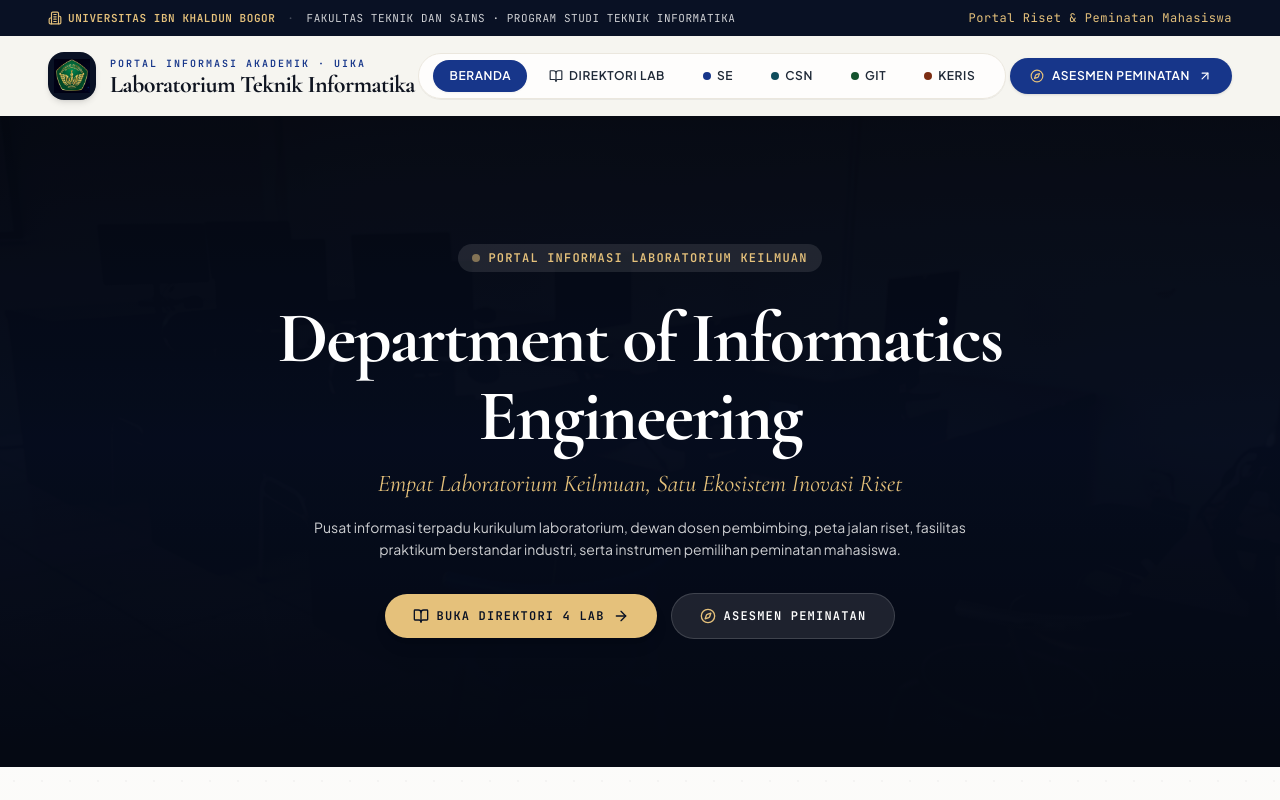
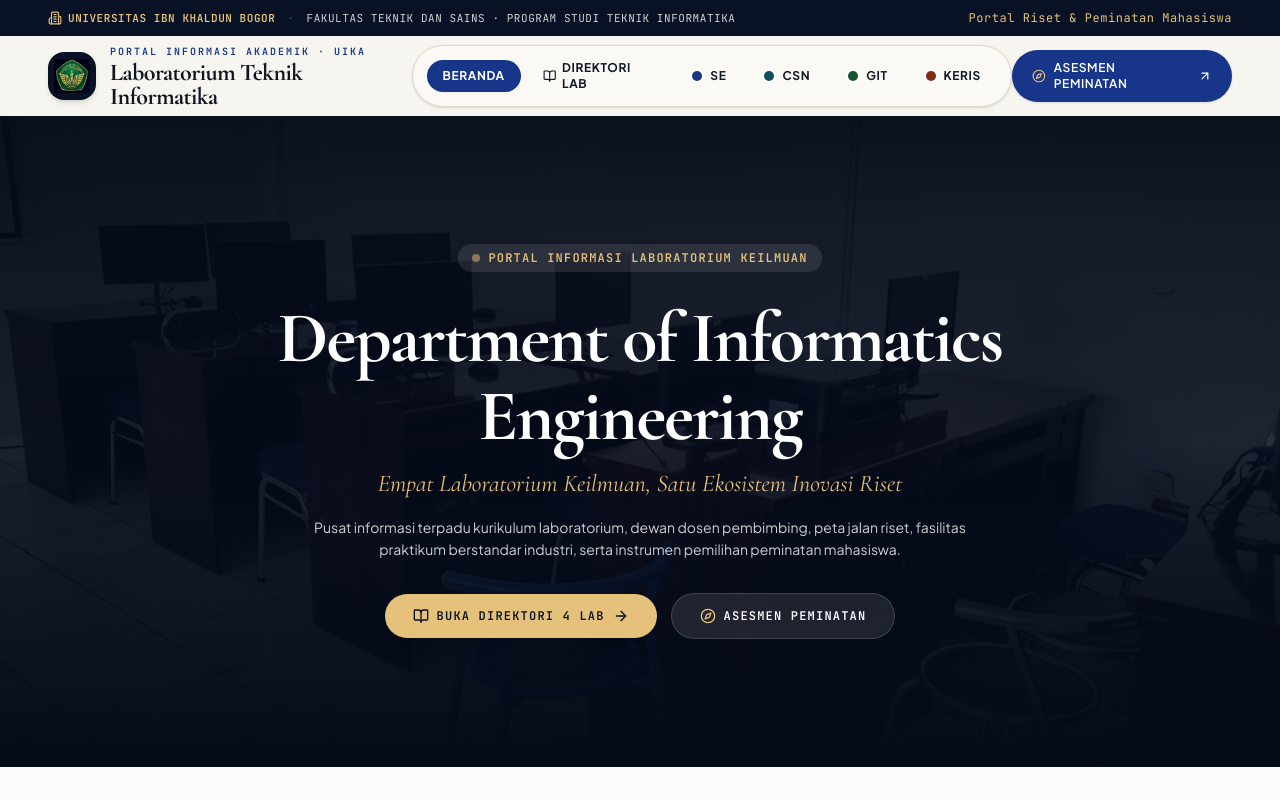
Before and after one commit to ClaudyRg/gebyar-it, a React (Vite) app: page / in a window 1280 px wide. Shown: the top 800 px of the page. Built offline with nearby package versions, Linux system fonts and the light colour scheme.

Commit message:
style: enhance visibility of lab background and navbar links

```diff
--- a/src/components/Navbar.tsx
+++ b/src/components/Navbar.tsx
@@ -75,13 +75,13 @@ export const Navbar: React.FC = () => {
               </div>
             </Link>
 
-            <nav className="hidden lg:flex items-center gap-1.5 bg-white/80 px-3.5 py-1.5 rounded-full shadow-2xs border border-[#EBE7DE]">
+            <nav className="hidden lg:flex items-center gap-1.5 bg-[#FAF9F5] px-3.5 py-1.5 rounded-full shadow-sm border border-[#DDD8CB]">
               <Link
                 to="/"
-                className={`px-4 py-2 rounded-full text-xs font-semibold uppercase tracking-wider transition ${
+                className={`px-4 py-2 rounded-full text-xs font-bold uppercase tracking-wider transition ${
                   location.pathname === '/'
                     ? 'bg-[#17368A] text-white shadow-xs'
-                    : 'text-[#1F2937] hover:text-[#17368A] hover:bg-[#17368A]/5'
+                    : 'text-[#111827] hover:text-[#17368A] hover:bg-black/5'
                 }`}
               >
                 Beranda
@@ -89,10 +89,10 @@ export const Navbar: React.FC = () => {
 
               <Link
                 to="/directory"
-                className={`px-4 py-2 rounded-full text-xs font-semibold uppercase tracking-wider transition flex items-center gap-1.5 ${
+                className={`px-4 py-2 rounded-full text-xs font-bold uppercase tracking-wider transition flex items-center gap-1.5 ${
                   location.pathname === '/directory'
                     ? 'bg-[#17368A] text-white shadow-xs'
-                    : 'text-[#1F2937] hover:text-[#17368A] hover:bg-[#17368A]/5'
+                    : 'text-[#111827] hover:text-[#17368A] hover:bg-black/5'
                 }`}
               >
                 <BookOpen className="w-3.5 h-3.5" />
@@ -106,14 +106,14 @@ export const Navbar: React.FC = () => {
                   <Link
                     key={labId}
                     to={`/lab/${labId}`}
-                    className={`px-4 py-2 rounded-full text-xs font-semibold uppercase tracking-wider transition flex items-center gap-1.5 ${
+                    className={`px-4 py-2 rounded-full text-xs font-bold uppercase tracking-wider transition flex items-center gap-2 ${
                       isActive
                         ? 'bg-[#17368A] text-white shadow-xs'
-                        : 'text-[#1F2937] hover:text-[#17368A] hover:bg-[#17368A]/5'
+                        : 'text-[#111827] hover:text-[#17368A] hover:bg-black/5'
                     }`}
                   >
                     <span
-                      className="w-2 h-2 rounded-full"
+                      className="w-2.5 h-2.5 rounded-full ring-2 ring-white/60 shrink-0"
                       style={{ backgroundColor: isActive ? '#E5C17B' : lab.accentHex }}
                     />
                     <span>{lab.shortName}</span>
--- a/src/pages/HomePage.tsx
+++ b/src/pages/HomePage.tsx
@@ -30,15 +30,15 @@ export const HomePage: React.FC = () => {
 
   return (
     <main className="min-h-screen">
-      <section className="relative bg-[#070D1C] text-white overflow-hidden py-24 lg:py-32 text-center">
+      <section className="relative bg-[#050B17] text-white overflow-hidden py-24 lg:py-32 text-center">
         <div className="absolute inset-0 pointer-events-none">
           <img
             src="./assets/fasilitas/se-1.jpg"
             alt="Laboratorium Teknik Informatika UIKA"
-            className="w-full h-full object-cover object-center scale-105 filter blur-[1px] brightness-[0.28] contrast-125"
+            className="w-full h-full object-cover object-center scale-105 filter brightness-[0.55] contrast-110"
           />
-          <div className="absolute inset-0 bg-gradient-to-b from-[#070D1C]/90 via-[#0A1633]/85 to-[#070D1C]" />
-          <div className="absolute inset-0 bg-[#091124]/40 mix-blend-multiply" />
+          <div className="absolute inset-0 bg-[#070E22]/75" />
+          <div className="absolute inset-0 bg-gradient-to-t from-[#050B17] via-transparent to-[#050B17]/80" />
         </div>
 
         <div className="relative max-w-[1536px] mx-auto px-4 sm:px-8 lg:px-12 flex flex-col items-center">
```
Also changed, not shown: src/components/ScrollToTop.tsx (line endings or trailing spaces).
